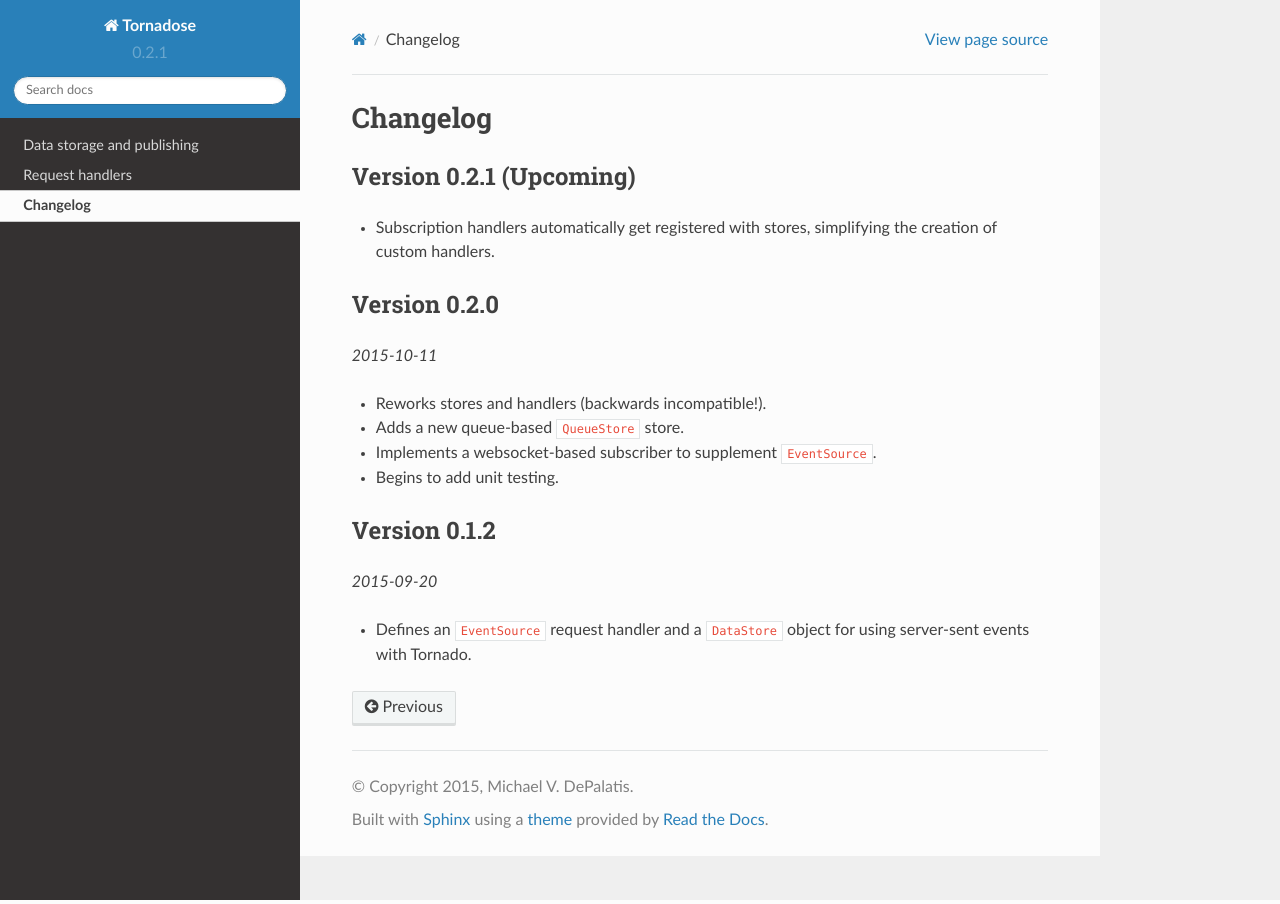
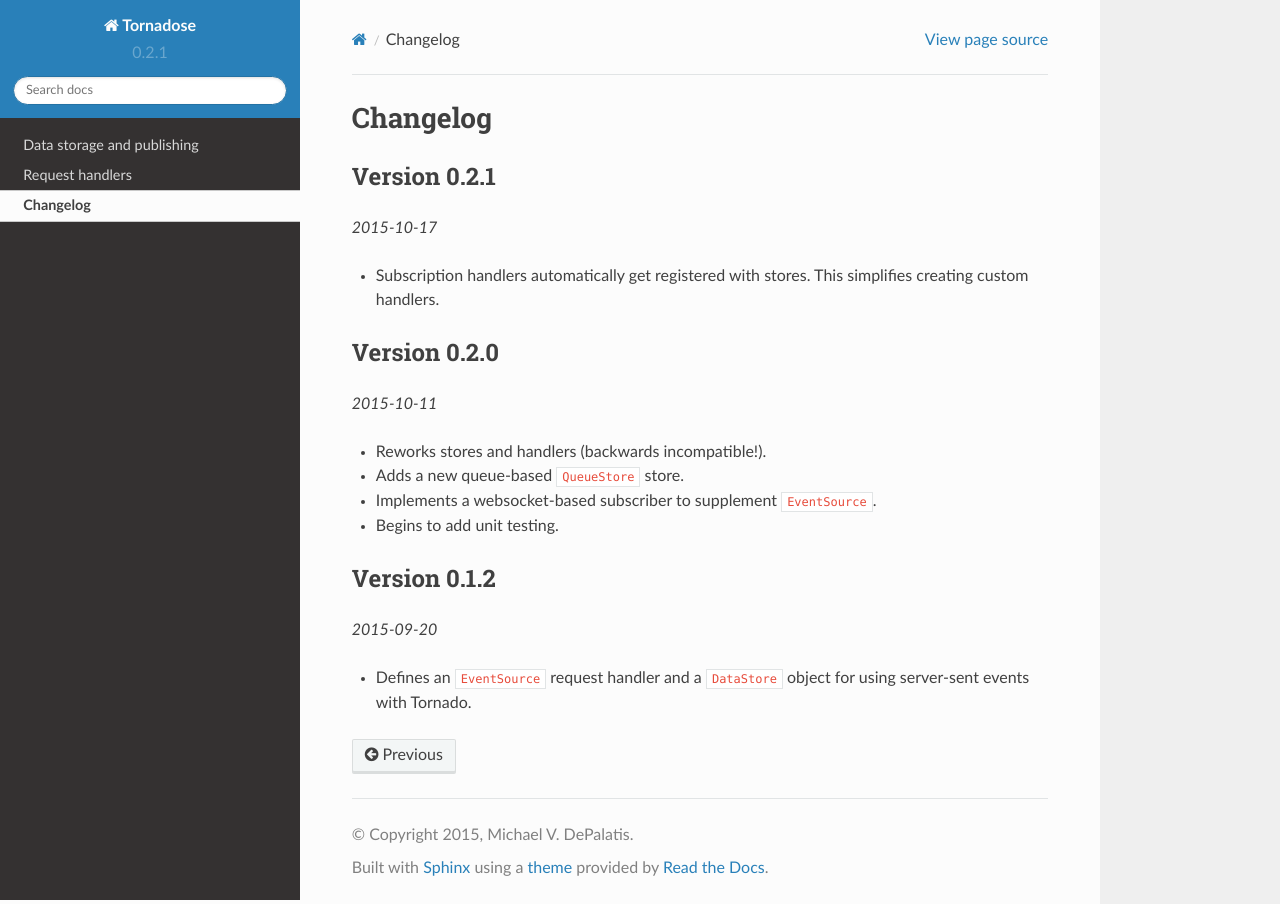
Before and after one commit to mivade/tornadose, a Sphinx documentation site: the page built from docs/changelog.rst, in a window 1280 px wide. Built offline with Sphinx 7.4.7 and the Read the Docs theme 2.0.0, drawn with Linux system fonts in a browser that asks for light colours.

Commit message:
Make new release

```diff
--- a/docs/changelog.rst
+++ b/docs/changelog.rst
@@ -1,11 +1,13 @@
 Changelog
 =========
 
-Version 0.2.1 (Upcoming)
-------------------------
+Version 0.2.1
+-------------
 
-* Subscription handlers automatically get registered with stores, simplifying
-  the creation of custom handlers.
+*2015-10-17*
+
+* Subscription handlers automatically get registered with stores. This
+  simplifies creating custom handlers.
 
 Version 0.2.0
 -------------
--- a/tornadose/__init__.py
+++ b/tornadose/__init__.py
@@ -1 +1 @@
-__version__ = "0.2.1.dev0"
+__version__ = "0.2.1"
```
Also changed, not shown: 1 other file.
